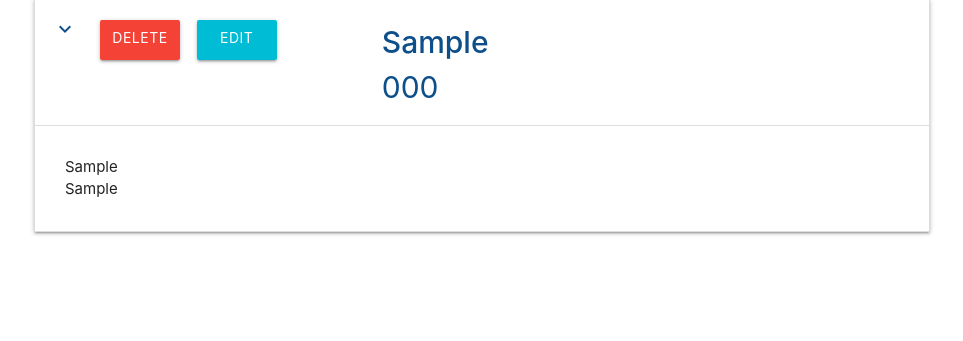
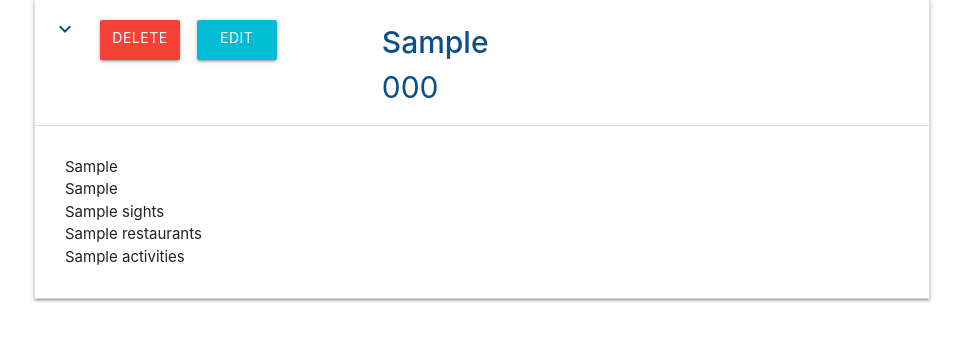
Before and after one commit to Maja-Jer/travel-o-rama, a Flask app: page / in a window 1280 px wide, after a click that opens the changed part. Shown: the part 151-492 px from the top of the page, without its empty margins (158-1121 px from the left). Run offline with Flask 2, Linux system fonts and the light colour scheme; a database or web service that is not in the repository returns one stand-in record (values such as "Sample title"); some libraries are stand-ins or nearby versions.

Commit message:
fixed the collapsible issue

```diff
--- a/app.py
+++ b/app.py
@@ -26,6 +26,7 @@ def add_trip():
 @app.route('/insert_trip', methods=['POST'])
 def insert_trip():
     trips =  mongo.db.trips
+    print(request.form)
     trips.insert_one(request.form.to_dict())
     return redirect(url_for('get_trips'))
 
--- a/templates/categories.html
+++ b/templates/categories.html
@@ -30,7 +30,7 @@
 
 </div>
 <div class="row">
-    <a href="{{url_for('add_category')}}" class="waves-effect waves-light btn">
+    <a href="{{url_for('add_category')}}" class="waves-effect waves-light btn cyan">
     <i class="material-icons right">playlist_add</i>Add Category</a>
 </div>
 {% endblock %}
--- a/templates/editcategory.html
+++ b/templates/editcategory.html
@@ -15,7 +15,7 @@
             </div>
         </div>
         <div class="row">
-            <button class="btn waves-effect waves-light" type="submit" name="action">Submit
+            <button class="btn waves-effect waves-light cyan" type="submit" name="action">Submit
                 <i class="material-icons right">playlist_add</i>
              </button>
             <a href="{{ url_for('get_categories') }}" class="waves-effect waves-light btn grey">
--- a/templates/trips.html
+++ b/templates/trips.html
@@ -22,9 +22,14 @@
 			</div>
             </div>
 			<div class="collapsible-body active">
-				<span>
-                <p class="reservation-info">{{trip.check_in}}</p><p class="reservation-info">{{trip.check_out}}</p>
-            </span>
+				<!-- <span> -->
+                <p class="reservation-info">{{trip.check_in}}</p>
+                <p class="reservation-info">{{trip.check_out}}</p>
+                <p class="reservation-info">{{trip.is_now}}</p>
+                <p class="reservation-info">{{trip.sights}}</p>
+                <p class="reservation-info">{{trip.restaurants}}</p>
+                <p class="reservation-info">{{trip.activities}}</p>
+            <!-- </span> -->
 			</div>
 	</li>
 	{% endfor %}
```
Also changed, not shown: templates/addtrip.html (+6 -6 lines).
